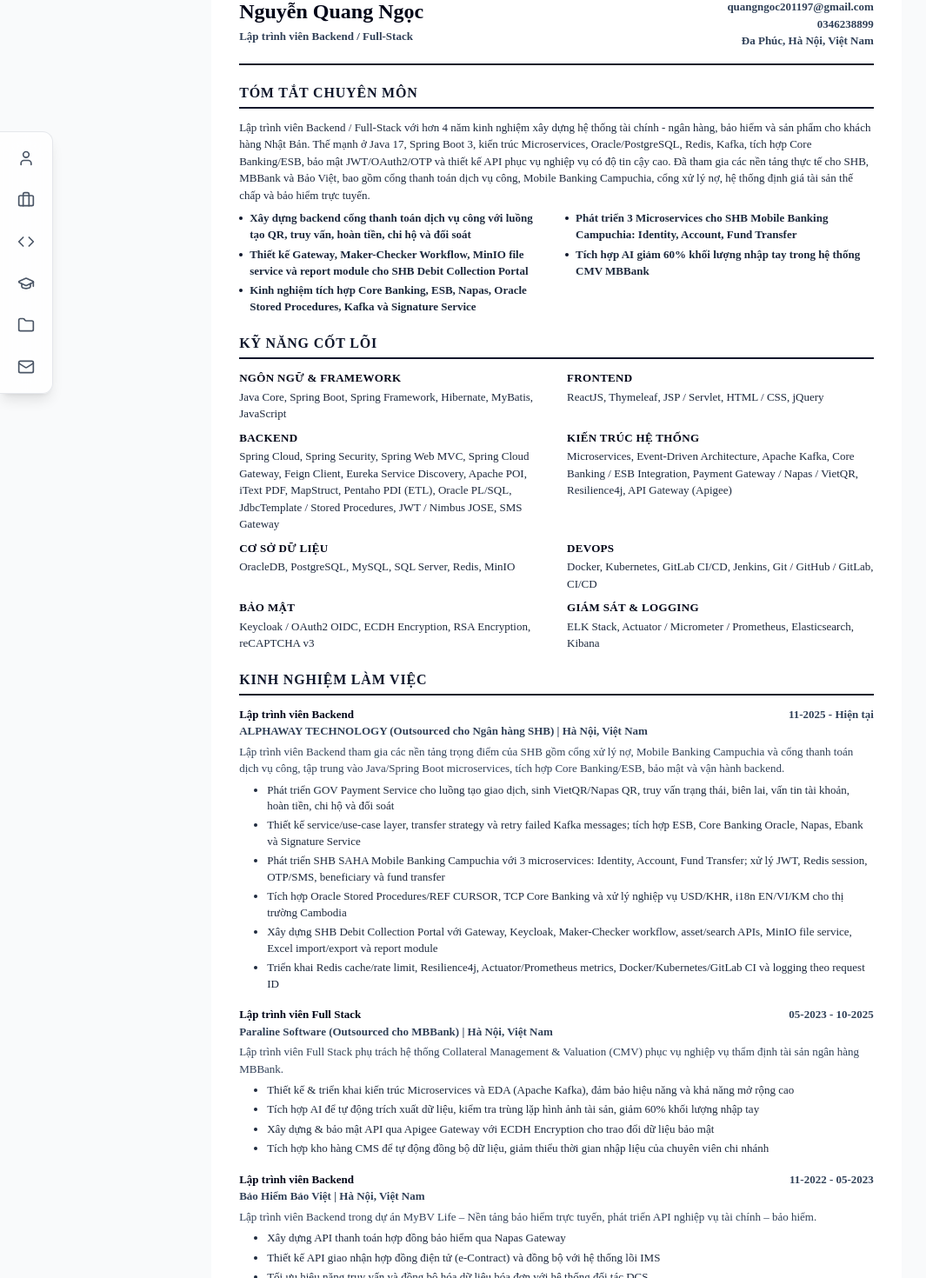
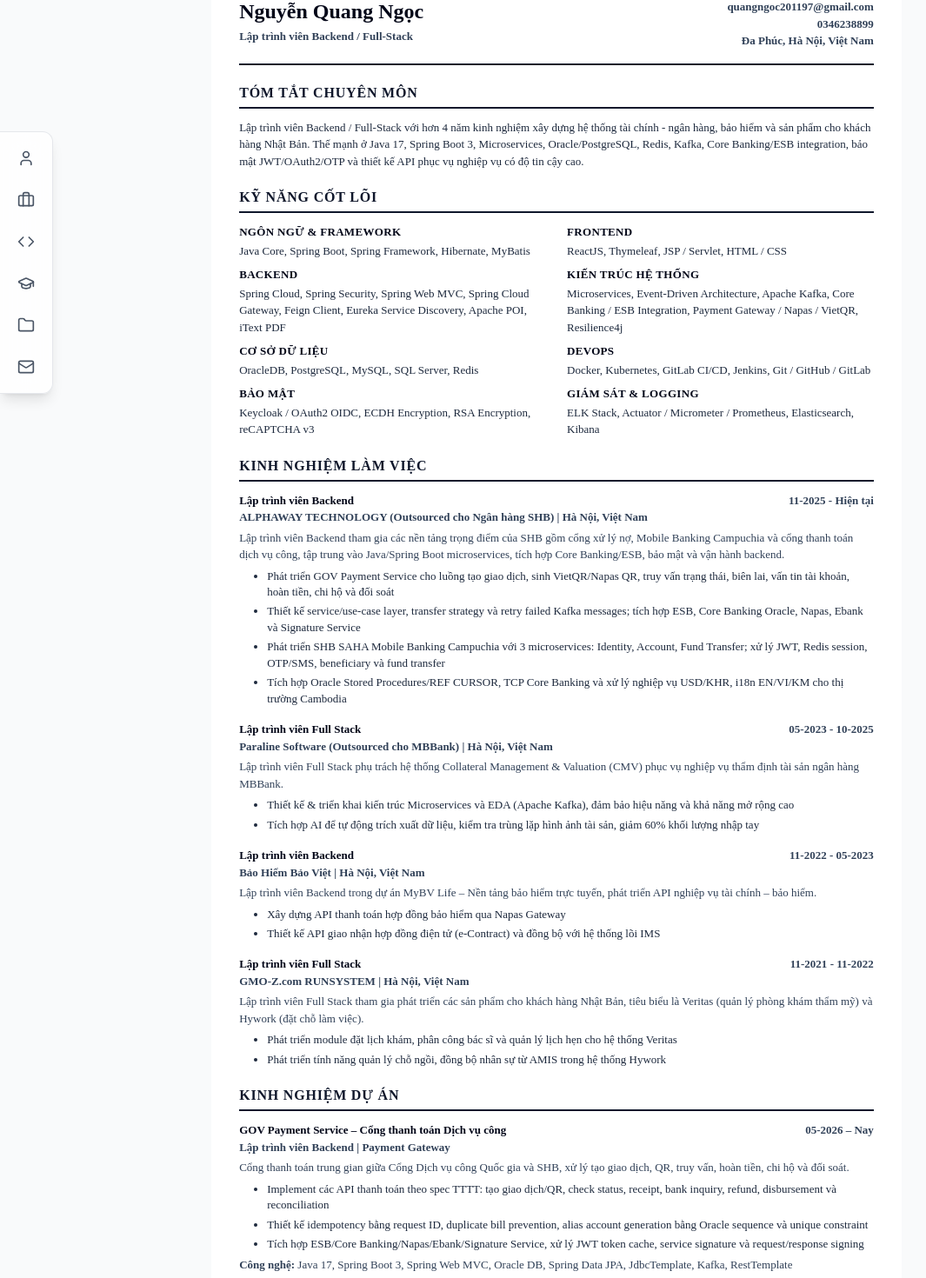
Before and after one commit to devserxfbaeccggs3g427s-cmyk/cv-ngocnq, a Next.js app: page /print in a window 1280 px wide. Shown: the part 98-1568 px from the top of the page at 87% size, without its empty margins (0-1065 px from the left). Built offline with nearby package versions, Linux system fonts and the light colour scheme.

Commit message:
cv 20260613.3 rút gọn chỉ hiển thị 4 dự án gần nhất

```diff
--- a/src/app/print/page.tsx
+++ b/src/app/print/page.tsx
@@ -28,7 +28,19 @@
 }
 
 export default function PrintPage() {
-  const printProjects = projects;
+  const printProjects = projects.slice(0, 4);
+  const conciseSummary =
+    'Lập trình viên Backend / Full-Stack với hơn 4 năm kinh nghiệm xây dựng hệ thống tài chính - ngân hàng, bảo hiểm và sản phẩm cho khách hàng Nhật Bản. Thế mạnh ở Java 17, Spring Boot 3, Microservices, Oracle/PostgreSQL, Redis, Kafka, Core Banking/ESB integration, bảo mật JWT/OAuth2/OTP và thiết kế API phục vụ nghiệp vụ có độ tin cậy cao.';
+  const skillLimits: Record<string, number> = {
+    Languages: 5,
+    Frontend: 4,
+    Backend: 8,
+    Architecture: 6,
+    Databases: 5,
+    DevOps: 5,
+    Security: 4,
+    Monitoring: 4,
+  };
 
   return (
     <div className="print-resume mx-auto max-w-[210mm] bg-white px-8 py-7 text-slate-950 print:px-0 print:py-0">
@@ -51,15 +63,7 @@
       <main className="space-y-5">
         <section>
           <SectionTitle>Tóm tắt chuyên môn</SectionTitle>
-          <p className="text-[13px] leading-[1.5] text-slate-800">{profile.summary}</p>
-          <div className="mt-2 grid grid-cols-1 gap-x-5 gap-y-1 sm:grid-cols-2">
-            {profile.highlights.map((item) => (
-              <div key={item} className="flex gap-2 text-[13px] font-semibold leading-[1.45] text-slate-800">
-                <span className="mt-[7px] h-1 w-1 flex-none rounded-full bg-slate-900" />
-                <span>{item}</span>
-              </div>
-            ))}
-          </div>
+          <p className="text-[13px] leading-[1.5] text-slate-800">{conciseSummary}</p>
         </section>
 
         <section>
@@ -75,7 +79,10 @@
                     {getSkillCategoryLabel(category).toUpperCase()}
                   </h3>
                   <p className="mt-0.5 text-[13px] leading-[1.42] text-slate-800">
-                    {categorySkills.map((skill) => skill.name).join(', ')}
+                    {categorySkills
+                      .slice(0, skillLimits[category] || 6)
+                      .map((skill) => skill.name)
+                      .join(', ')}
                   </p>
                 </div>
               );
@@ -101,7 +108,7 @@
                 </div>
                 <p className="mt-1 text-[13px] leading-[1.45] text-slate-700">{exp.description}</p>
                 <ul className="mt-1.5 list-disc space-y-0.5 pl-4 text-[13px] leading-[1.42] text-slate-800">
-                  {exp.achievements.slice(0, exp.id === 'exp-0' ? 6 : 4).map((achievement) => (
+                  {exp.achievements.slice(0, exp.id === 'exp-0' ? 4 : 2).map((achievement) => (
                     <li key={achievement}>{achievement}</li>
                   ))}
                 </ul>
@@ -130,13 +137,13 @@
                   {project.description}
                 </p>
                 <ul className="mt-1.5 list-disc space-y-0.5 pl-4 text-[13px] leading-[1.42] text-slate-800">
-                  {project.highlights.slice(0, index < 3 ? 5 : 3).map((highlight) => (
+                  {project.highlights.slice(0, index < 3 ? 3 : 2).map((highlight) => (
                     <li key={highlight}>{highlight}</li>
                   ))}
                 </ul>
                 <p className="mt-1 text-[13px] leading-[1.35] text-slate-700">
                   <span className="font-semibold">Công nghệ:</span>{' '}
-                  {project.technologies.slice(0, 12).join(', ')}
+                  {project.technologies.slice(0, 8).join(', ')}
                 </p>
               </article>
             ))}
```
Also changed, not shown: .kilocode/rules/memory-bank/context.md.
